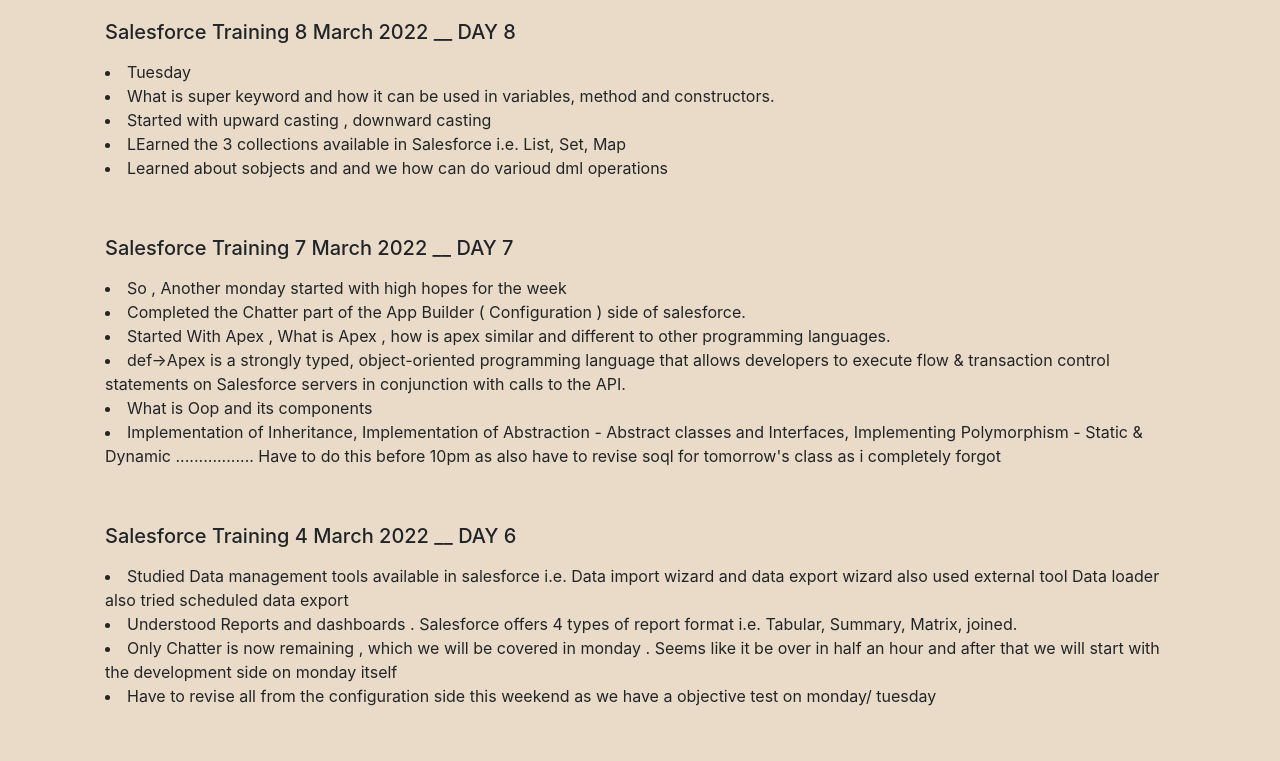
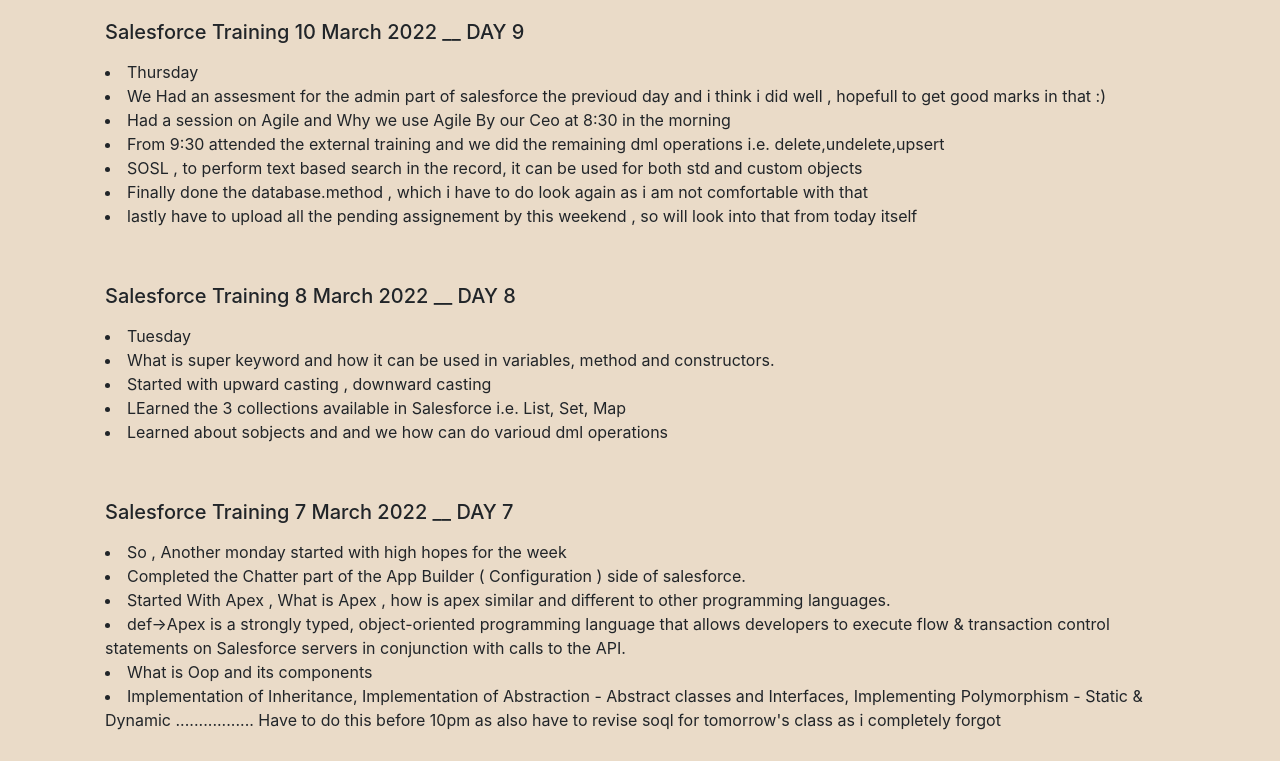
Before and after one commit to 01singhAman/01singhaman.github.io, a plain HTML site: page journal.html in a window 1280 px wide. Shown: the top 761 px of the page. Drawn offline with nearby package versions, Linux system fonts and the light colour scheme.

Commit message:
10th march 2022
10th march 2022

```diff
--- a/journal.html
+++ b/journal.html
@@ -7,6 +7,20 @@
 
 </HEAD><body style="background-color:#eadbc8;">
  <div class="container">
+
+ <div>
+	<div class="card-body">
+    <h5 class="card-title">Salesforce Training 10 March 2022  __ DAY 9 </h5>
+    <p class="card-text">
+		<li>   Thursday </li>
+		<li>  We Had an assesment for the admin  part of salesforce  the previoud day and i think i did well ,  hopefull to get good marks in that :)  </li>
+		<li>   Had a session  on Agile  and Why we use Agile By our Ceo at 8:30 in the morning </li>
+		<li>   From  9:30 attended the external training  and we did the remaining dml operations i.e. delete,undelete,upsert</li>
+		<li>  SOSL ,  to perform text based search in the record, it can be used for both std and custom objects	</li>
+	    <li> Finally done the  database.method , which i have to do  look again as i am not comfortable with that 	</li>
+		<li> lastly have to upload all the pending assignement by this weekend , so will look into that from today itself</li>
+	</p>
+  </div>
 
  <div>
 	<div class="card-body">
```
